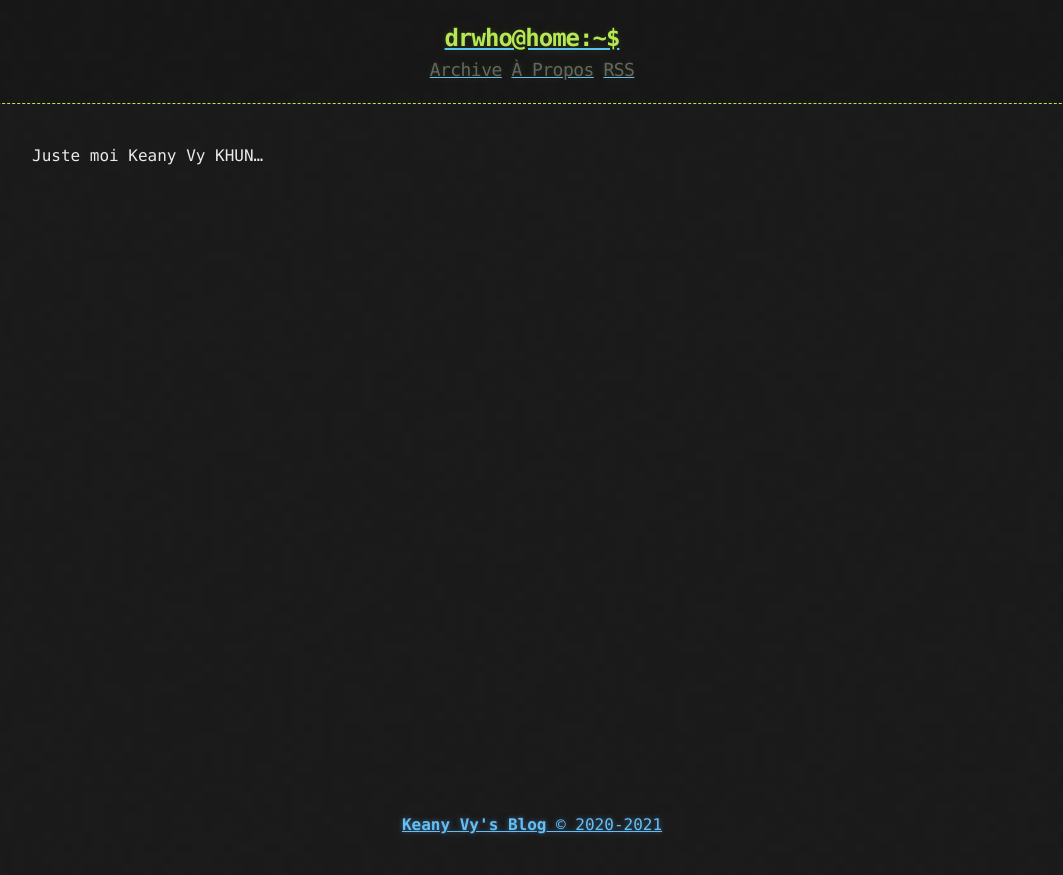
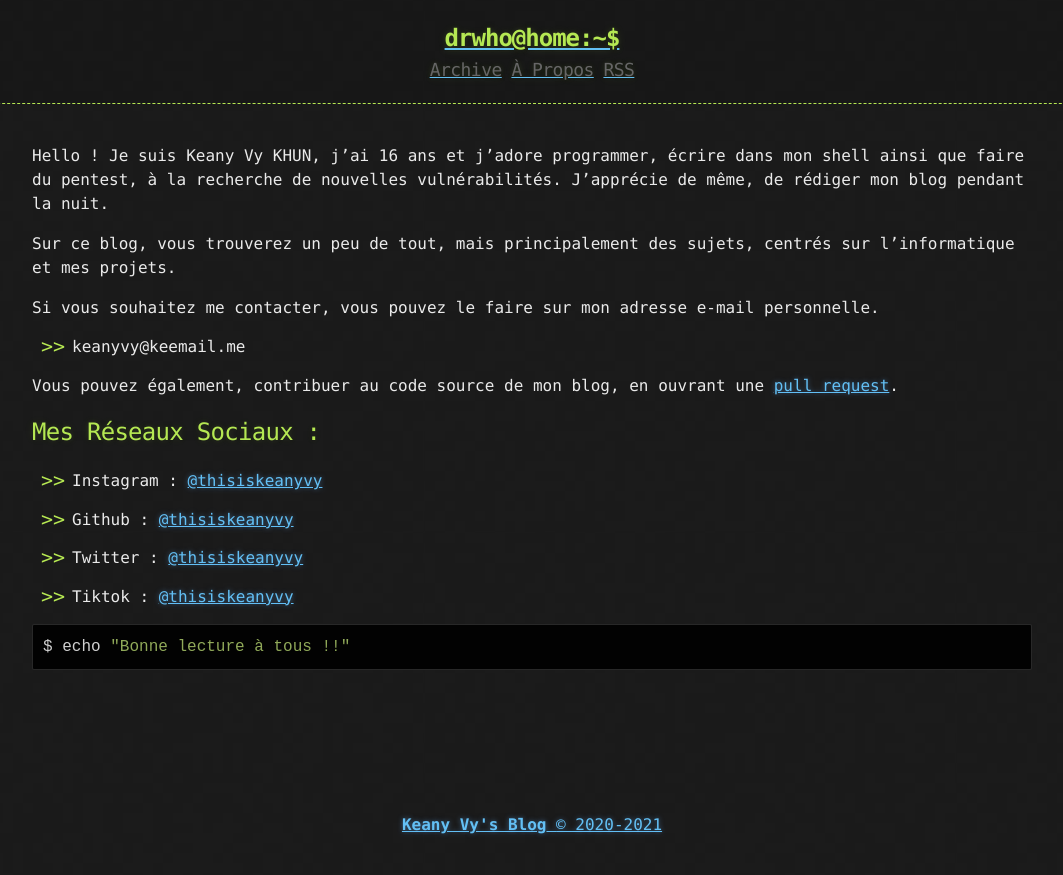
Before and after one commit to Afterlife6277/blog, a Jekyll site: the page built from about.md, in a window 1280 px wide. Shown: the top 875 px of the page, without its empty margins (108-1171 px from the left). Built offline with Jekyll 4.4.1, drawn with Linux system fonts in a browser that asks for light colours.

Commit message:
rédaction de la section à propos

````diff
--- a/about.md
+++ b/about.md
@@ -3,4 +3,28 @@ layout: page
 title: About
 ---
 
-Juste moi Keany Vy KHUN...
+Hello ! Je suis Keany Vy KHUN, j'ai 16 ans et j'adore programmer, écrire dans mon shell ainsi que faire du pentest, à la recherche de nouvelles vulnérabilités. J'apprécie de même, de rédiger mon blog pendant la nuit.
+
+Sur ce blog, vous trouverez un peu de tout, mais principalement des sujets, centrés sur l'informatique et mes projets.
+
+Si vous souhaitez me contacter, vous pouvez le faire sur mon adresse e-mail personnelle.
+
+- keanyvy@keemail.me
+
+Vous pouvez également, contribuer au code source de mon blog, en ouvrant une [pull request](https://github.com/thisiskeanyvy/thisiskeanyvy.github.io/pulls).
+
+## Mes Réseaux Sociaux :
+
+- Instagram : [@thisiskeanyvy](http://instagram.com/thisiskeanyvy)
+
+- Github : [@thisiskeanyvy](https://github.com/thisiskeanyvy)
+
+- Twitter : [@thisiskeanyvy](https://twitter.com/thisiskeanyvy)
+
+- Tiktok : [@thisiskeanyvy](http://tiktok.com/@thisiskeanyvy)
+
+
+
+```shell
+$ echo "Bonne lecture à tous !!"
+```
````
